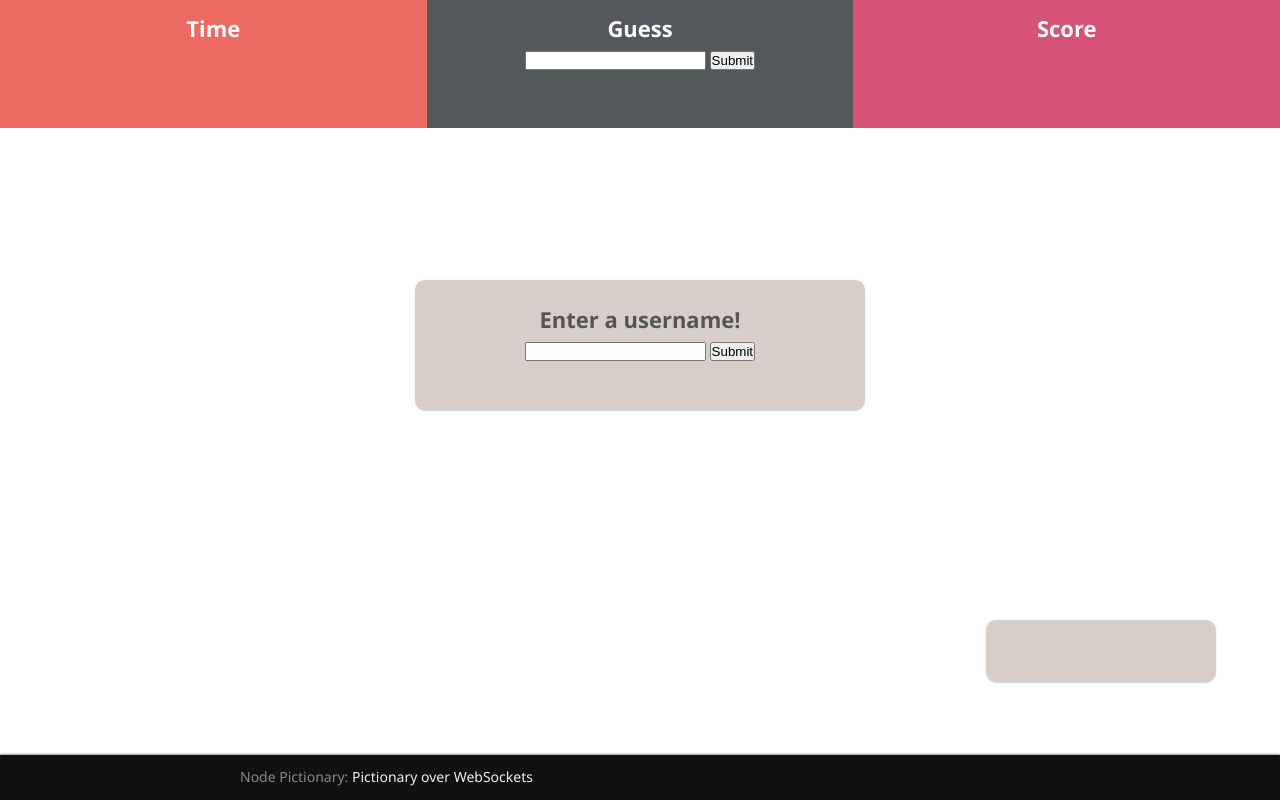
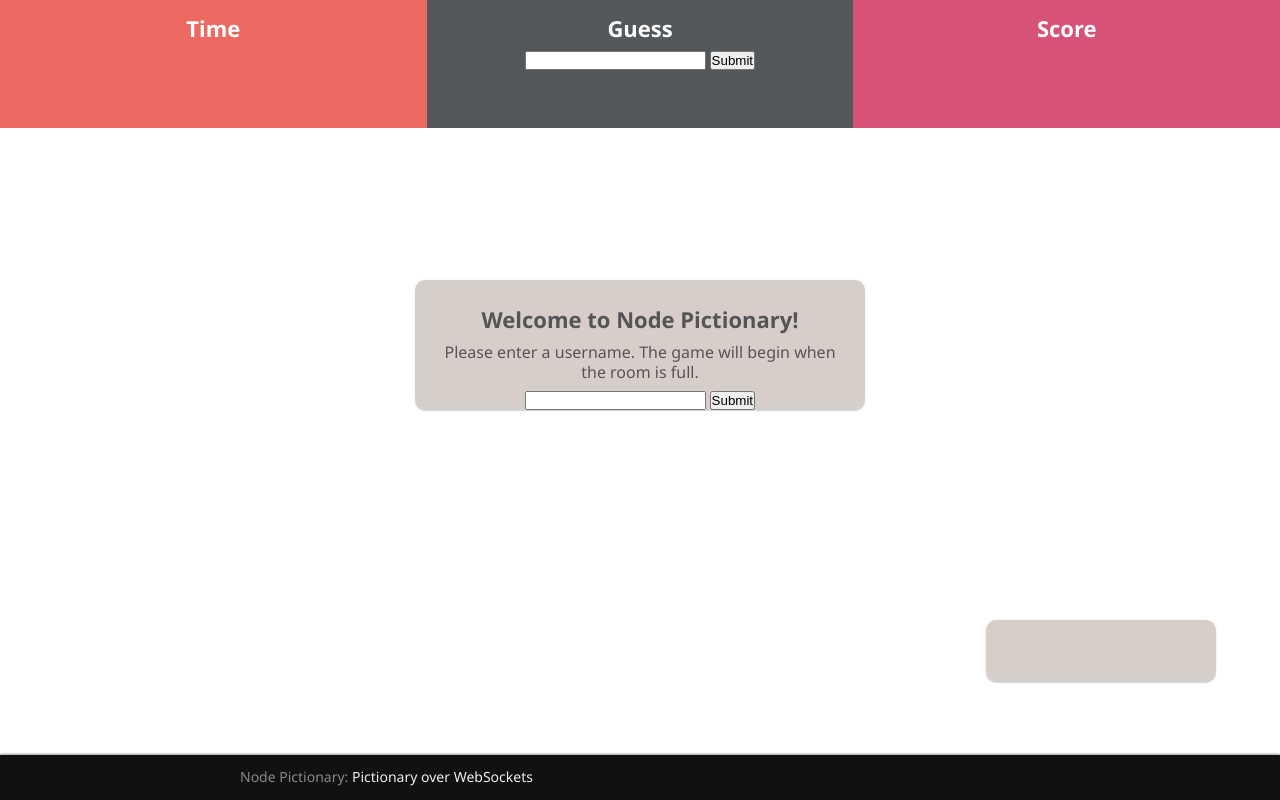
Before and after one commit to mitchswaldman/node-pictionary, a website: page public/index.html in a window 1280 px wide. Drawn offline with nearby package versions, Linux system fonts and the light colour scheme; no server answers.

Commit message:
Change welcome message.

```diff
--- a/public/index.html
+++ b/public/index.html
@@ -27,7 +27,8 @@
 		</hgroup> -->
 
 		<hgroup id="username_entry">
-			<h1> Enter a username!</h1>
+			<h1> Welcome to Node Pictionary! </h2>
+			<h2> Please enter a username. The game will begin when the room is full. </h2>
 			<input id="username_field" type="text" name="username"></input>
 			<button id="username_button">Submit</button>
 		</hgroup>
```
